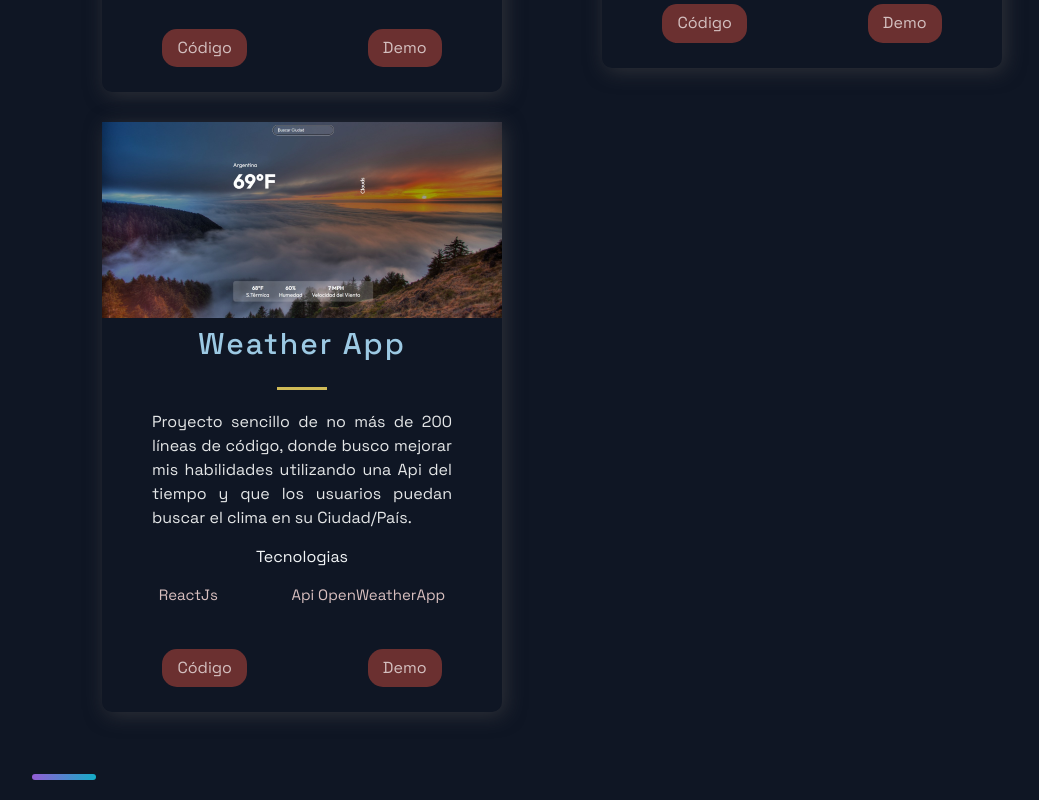
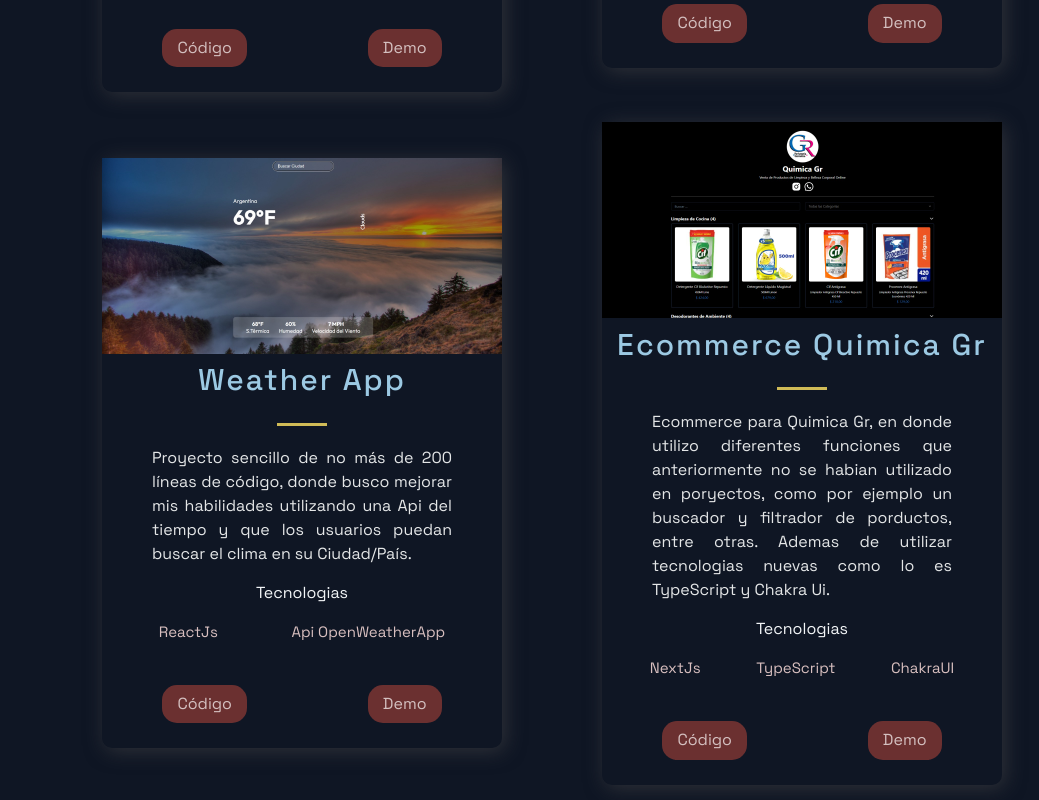
Before and after one commit to GuidoContarino/PortfolioPersonal, a Next.js app: page / in a window 1280 px wide. Shown: the part 2100-2900 px from the top of the page, without its empty margins (88-1127 px from the left). Built offline with nearby package versions, Linux system fonts and the light colour scheme.

Commit message:
AddEcommerce

```diff
--- a/src/constants/constants.js
+++ b/src/constants/constants.js
@@ -50,6 +50,15 @@
     visit: "https://github.com/GuidoContarino/Weather-App",
     id: 4,
   },
+  {
+    title: "Ecommerce Quimica Gr",
+    description:"Ecommerce para Quimica Gr, en donde utilizo diferentes funciones que anteriormente no se habian utilizado en poryectos, como por ejemplo un buscador y filtrador de porductos, entre otras. Ademas de utilizar tecnologias nuevas como lo es TypeScript y Chakra Ui." ,
+    image: "/images/QuimicaGr.jpg",
+    tags: ["NextJs", "TypeScript", "ChakraUI"],
+    source: "https://ecommerce-tau-gilt.vercel.app/",
+    visit: "https://github.com/GuidoContarino/Ecommerce",
+    id: 5,
+  },
 ];
 
 export const TimeLineData = [
```
Also changed, not shown: public/images/QuimicaGr.jpg (added).
